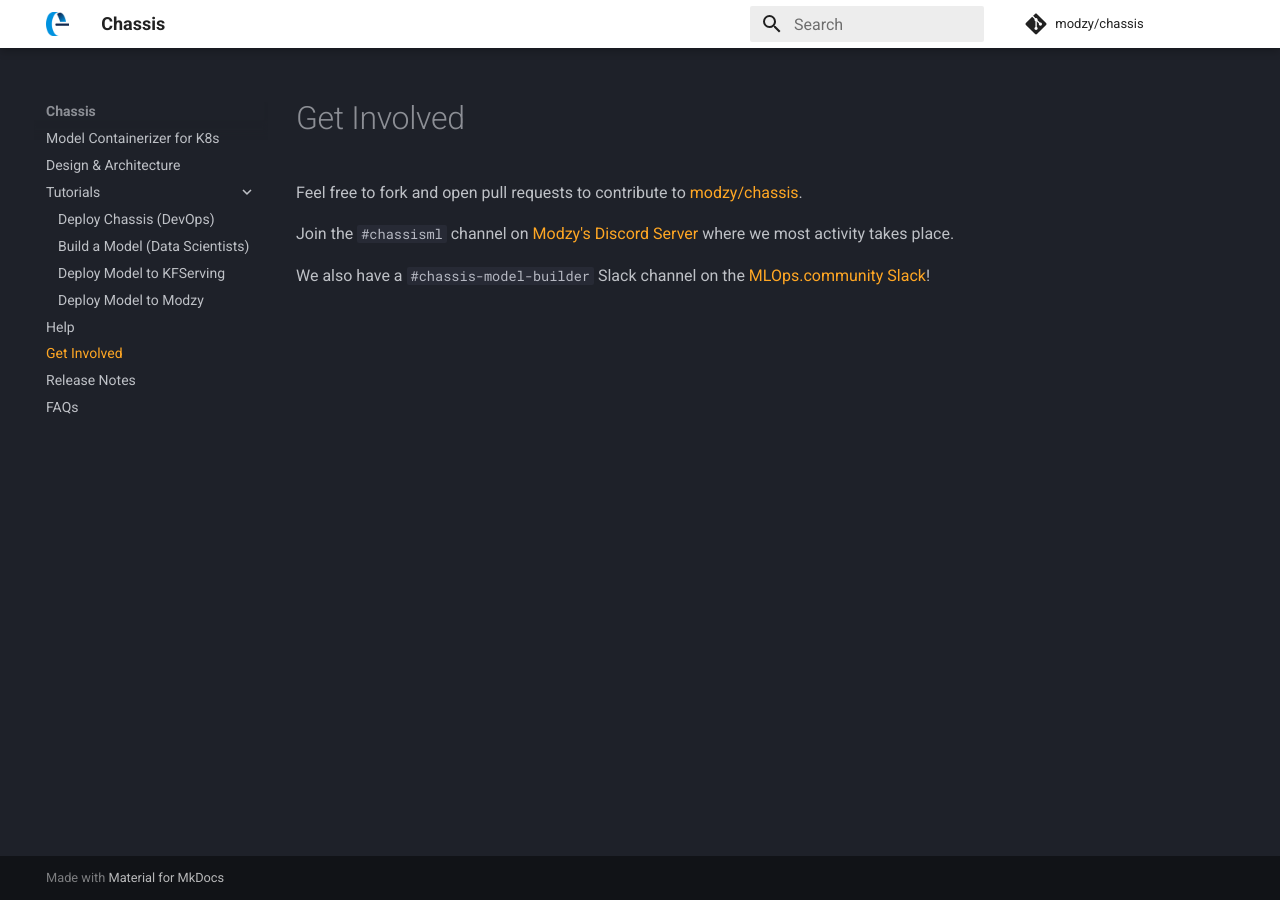
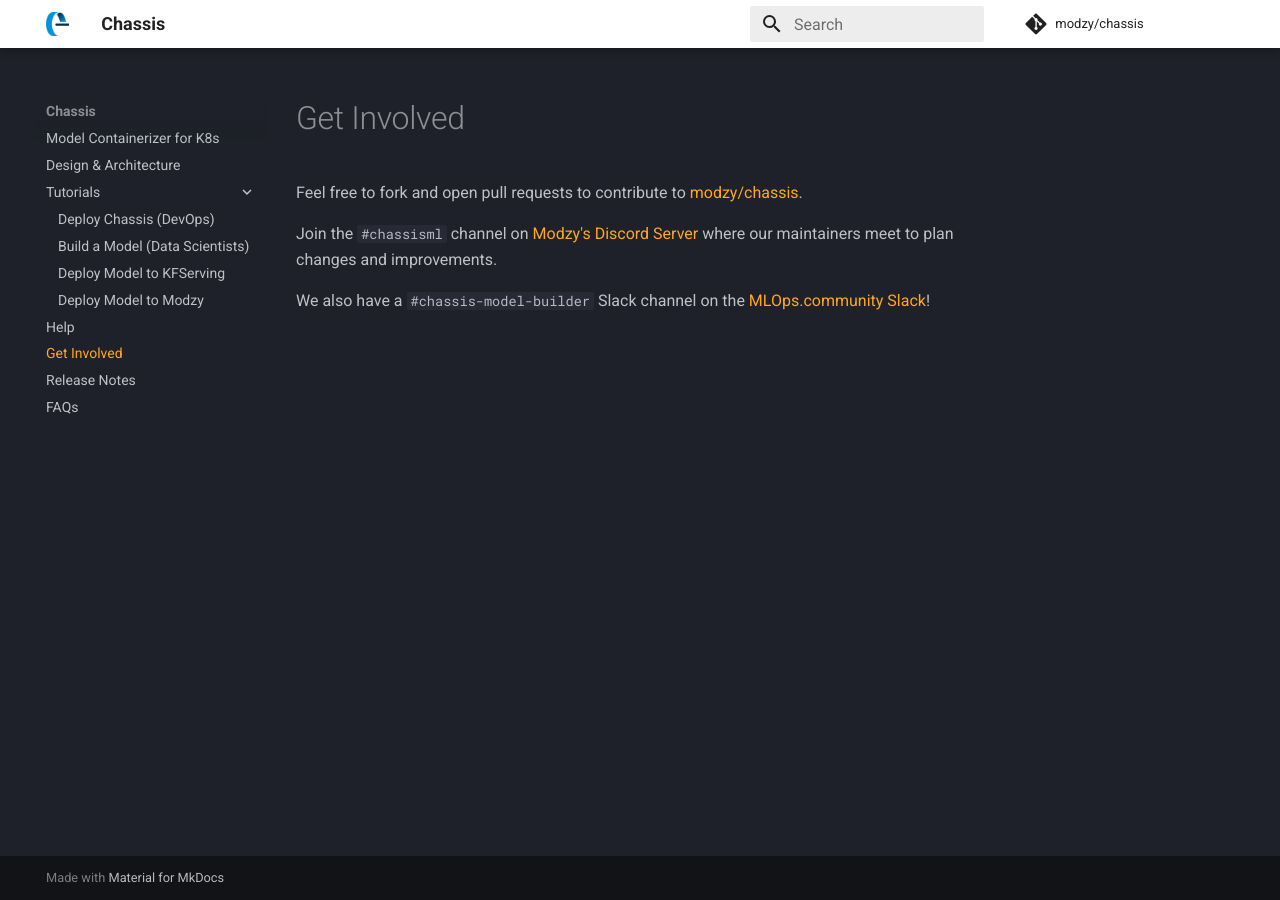
Before and after one commit to chassisml/chassis, an MkDocs documentation site: the page built from docs/docs/get-involved.md, in a window 1280 px wide. Built offline with MkDocs 1.6.1 and Material for MkDocs 9.7.7, drawn with Linux system fonts in a browser that asks for light colours; comment, search, counter and statistics services are not loaded.

Commit message:
Update get-involved.md

```diff
--- a/docs/docs/get-involved.md
+++ b/docs/docs/get-involved.md
@@ -2,6 +2,6 @@
 
 Feel free to fork and open pull requests to contribute to [modzy/chassis](https://github.com/modzy/chassis).
 
-Join the `#chassisml` channel on [Modzy's Discord Server](https://discord.gg/eW4kHSm3Z5) where we most activity takes place.
+Join the `#chassisml` channel on [Modzy's Discord Server](https://discord.gg/eW4kHSm3Z5) where our maintainers meet to plan changes and improvements.
 
 We also have a `#chassis-model-builder` Slack channel on the [MLOps.community Slack](https://go.mlops.community/slack)!
```
